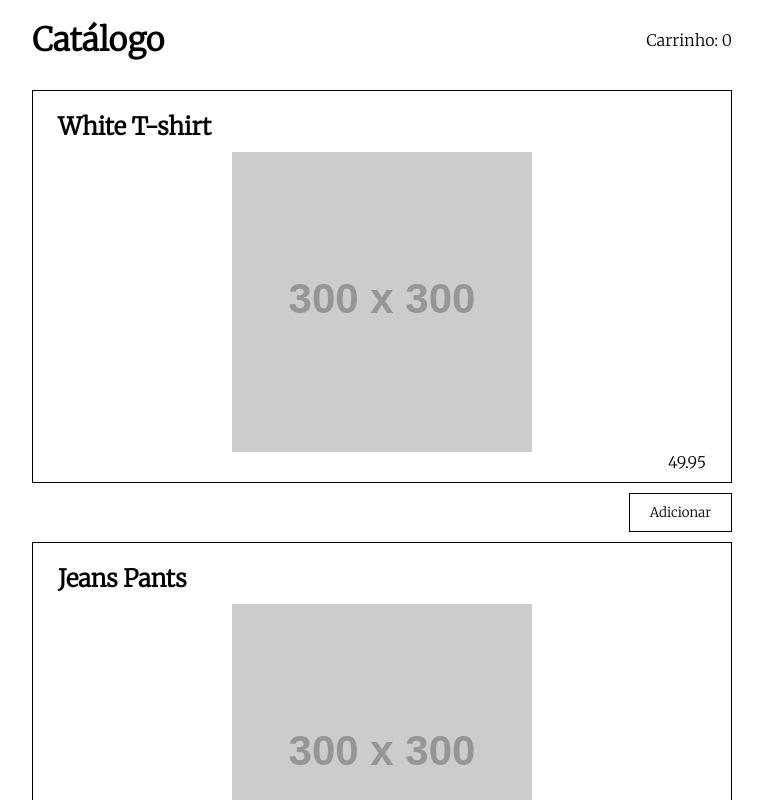
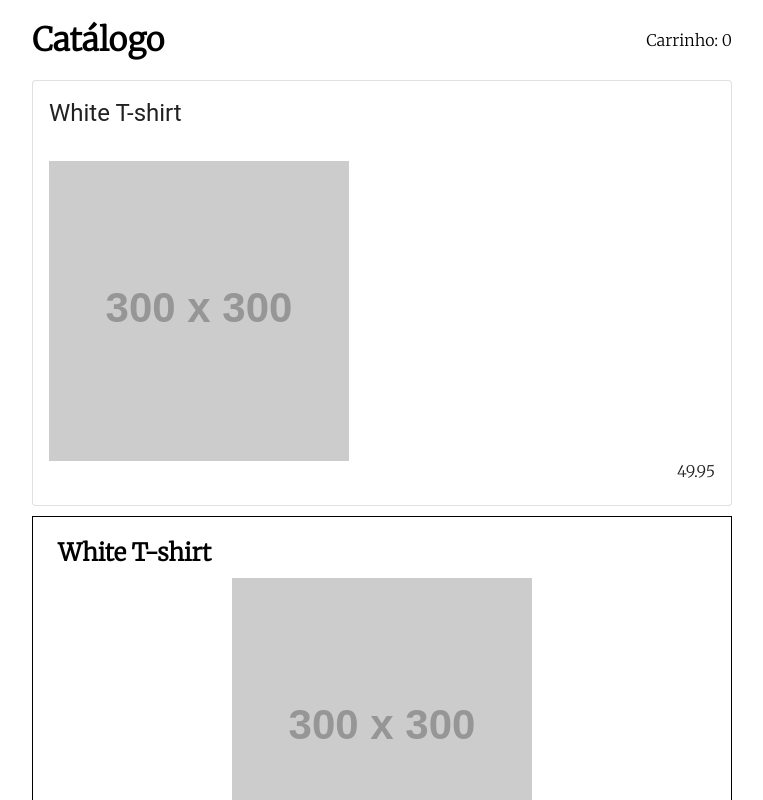
Before and after one commit to JPedroFB/react-forms, a React (Create React App) app: page / in a window 1280 px wide. Shown: the top 800 px of the page, without its empty margins (258-1021 px from the left). Built offline with nearby package versions, Linux system fonts and the light colour scheme.

Commit message:
1 file modified

```diff
--- a/components/Product/Product.tsx
+++ b/components/Product/Product.tsx
@@ -1,8 +1,23 @@
+import { Card, CardContent, CardHeader, Grid } from '@mui/material';
 import * as React from 'react';
 import './Product.scss';
 
 const Product = ({ data }) => {
   return (
+    <div>
+      <Card variant="outlined">
+        <CardHeader title={data.name} />
+        <CardContent>
+          <Grid container>
+            <Grid cotainer justifyContent="flex-end" item xs={12}>
+              <img src={data.image} />
+            </Grid>
+            <Grid container justifyContent="flex-end">
+              <span>{data.price}</span>
+            </Grid>
+          </Grid>
+        </CardContent>
+      </Card>
       <div className="productCard">
         <div className="productTitle">
           <h2>{data.name}</h2>
@@ -14,6 +29,7 @@ const Product = ({ data }) => {
           <span>{data.price}</span>
         </div>
       </div>
+    </div>
   );
 };
 
```
Lines whose indentation alone changed are shown as unchanged.
